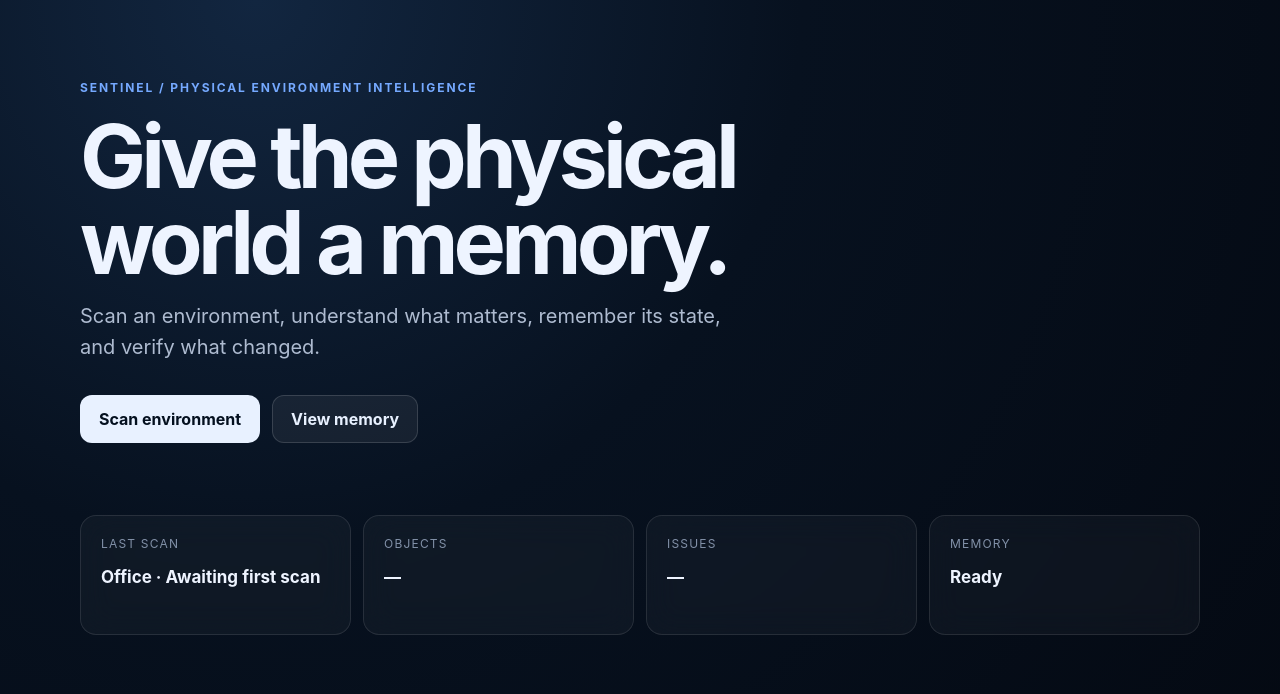
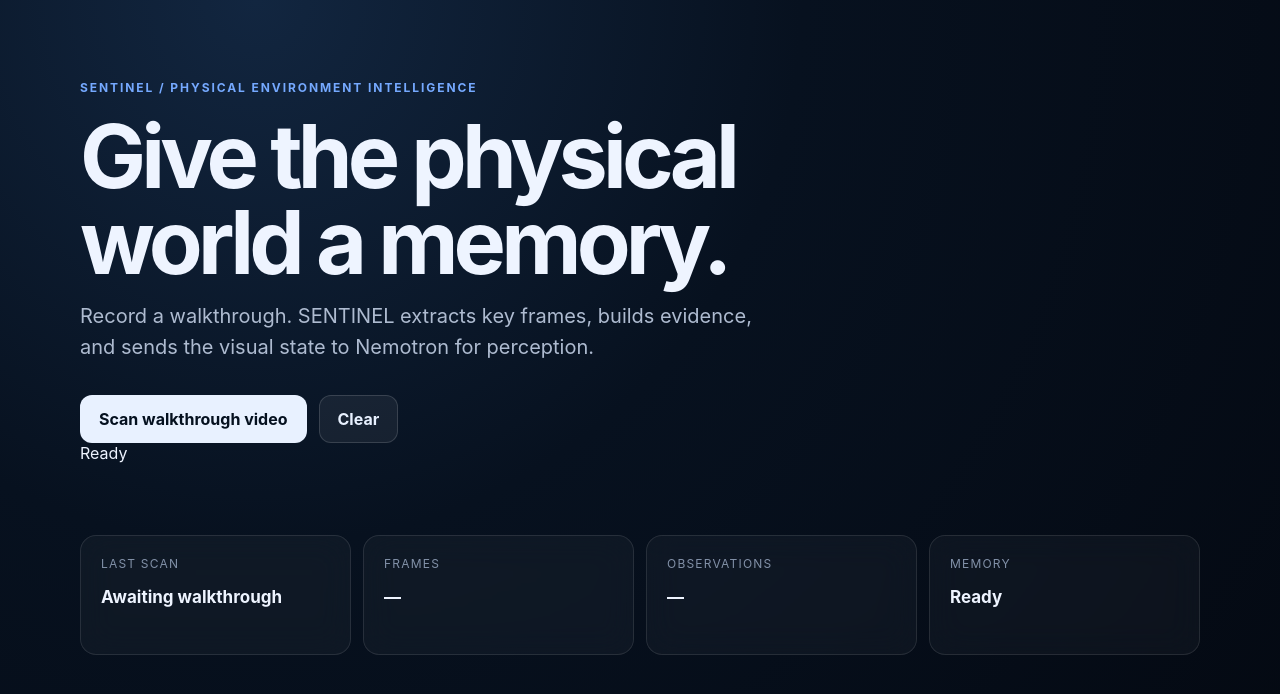
Before and after one commit to realxpen/sentinel-physical-memory, a React (Vite) app: page / in a window 1280 px wide. Shown: the top 694 px of the page. Built offline with nearby package versions, Linux system fonts and the light colour scheme.

Commit message:
feat(ui): add walkthrough video scan flow

```diff
--- a/src/main.tsx
+++ b/src/main.tsx
@@ -1,25 +1,74 @@
-import { StrictMode } from 'react'
+import { StrictMode, useRef, useState } from 'react'
 import { createRoot } from 'react-dom/client'
 import './styles.css'
+import { ingestVideoFile } from './scan/video-ingestion'
+
+interface ScanResponse { scanId: string; frames: Array<{ frameId: string; timestampMs: number }>; observations: Array<{ label: string; description: string; confidence: number }> }
 
 function App() {
+  const inputRef = useRef<HTMLInputElement>(null)
+  const [status, setStatus] = useState('Ready')
+  const [result, setResult] = useState<ScanResponse | null>(null)
+  const [error, setError] = useState('')
+
+  async function handleVideo(file: File) {
+    setError('')
+    setResult(null)
+    try {
+      setStatus('Extracting key frames…')
+      const id = (prefix: string) => `${prefix}_${crypto.randomUUID()}`
+      const ingestion = await ingestVideoFile(file, id, { maxFrames: 12, maxWidth: 960, jpegQuality: 0.68 })
+      setStatus(`Sending ${ingestion.frames.length} evidence frames to SENTINEL…`)
+
+      const response = await fetch('/api/scan', {
+        method: 'POST',
+        headers: { 'Content-Type': 'application/json' },
+        body: JSON.stringify({
+          environmentId: 'office-demo',
+          source: { id: id('source'), environmentId: 'office-demo', capturedAt: new Date().toISOString() },
+          media: { kind: 'video', uri: `https://local.sentinel/media/${encodeURIComponent(file.name)}`, mimeType: file.type, durationMs: ingestion.durationMs, sizeBytes: file.size },
+          extractedFrames: ingestion.frames,
+        }),
+      })
+      const payload = await response.json() as ScanResponse & { message?: string }
+      if (!response.ok) throw new Error(payload.message ?? 'Scan request failed')
+      setResult(payload)
+      setStatus(`Scan complete · ${payload.observations.length} observation(s)`)
+    } catch (scanError) {
+      setStatus('Scan failed')
+      setError(scanError instanceof Error ? scanError.message : 'Unknown scan error')
+    }
+  }
+
   return (
     <main className="shell">
       <section className="hero">
         <div className="eyebrow">SENTINEL / PHYSICAL ENVIRONMENT INTELLIGENCE</div>
         <h1>Give the physical world a memory.</h1>
-        <p>Scan an environment, understand what matters, remember its state, and verify what changed.</p>
+        <p>Record a walkthrough. SENTINEL extracts key frames, builds evidence, and sends the visual state to Nemotron for perception.</p>
         <div className="actions">
-          <button type="button">Scan environment</button>
-          <button type="button" className="secondary">View memory</button>
+          <button type="button" onClick={() => inputRef.current?.click()}>Scan walkthrough video</button>
+          <button type="button" className="secondary" onClick={() => setResult(null)}>Clear</button>
+          <input ref={inputRef} hidden type="file" accept="video/*" onChange={(event) => { const file = event.target.files?.[0]; if (file) void handleVideo(file); event.target.value = '' }} />
         </div>
+        <div className="scan-status" role="status">{status}</div>
+        {error && <div className="error" role="alert">{error}</div>}
       </section>
+
       <section className="status-grid" aria-label="Environment status">
-        <article><span>Last scan</span><strong>Office · Awaiting first scan</strong></article>
-        <article><span>Objects</span><strong>—</strong></article>
-        <article><span>Issues</span><strong>—</strong></article>
-        <article><span>Memory</span><strong>Ready</strong></article>
+        <article><span>Last scan</span><strong>{result ? result.scanId : 'Awaiting walkthrough'}</strong></article>
+        <article><span>Frames</span><strong>{result ? result.frames.length : '—'}</strong></article>
+        <article><span>Observations</span><strong>{result ? result.observations.length : '—'}</strong></article>
+        <article><span>Memory</span><strong>{result ? 'Evidence captured' : 'Ready'}</strong></article>
       </section>
+
+      {result && <section className="results">
+        <div className="eyebrow">PERCEPTION / EVIDENCE</div>
+        <h2>What SENTINEL saw</h2>
+        {result.observations.length === 0 ? <p>No grounded observations were returned.</p> : result.observations.map((observation, index) => (
+          <article key={`${observation.label}-${index}`}><strong>{observation.label}</strong><span>{observation.description}</span><small>Confidence {Math.round(observation.confidence * 100)}%</small></article>
+        ))}
+      </section>}
     </main>
   )
 }
```
